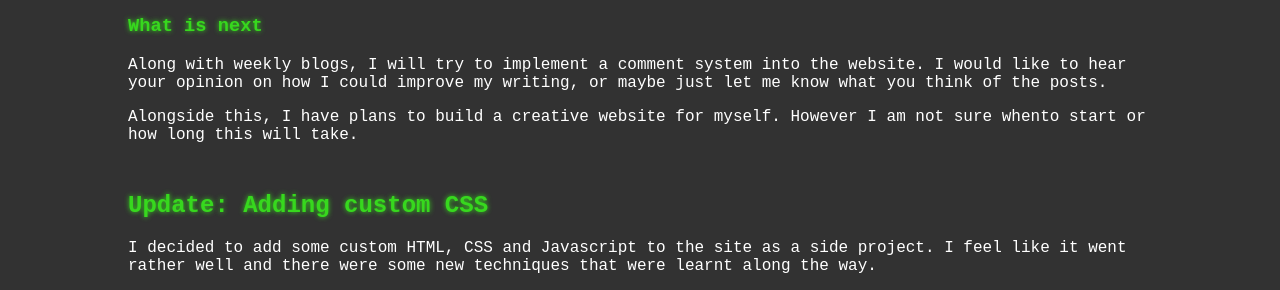
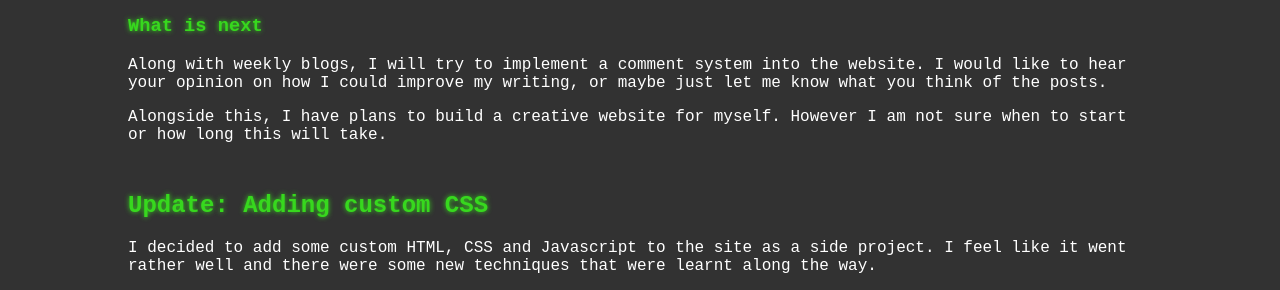
Before and after one commit to IRFrench/WhatIsWrongWithMyComputer.co.uk, a Jekyll site: the page built from _posts/2022-05-20-What-is-wrong-with-my-computer?.md, in a window 1280 px wide and 900 px high, scrolled down 1007 px. Shown: the part 152-442 px from the top of the window. Built offline with Jekyll 4.4.1, drawn with Linux system fonts in a browser that asks for light colours.

Commit message:
bigfixes

```diff
--- a/_posts/2022-05-20-What-is-wrong-with-my-computer?.md
+++ b/_posts/2022-05-20-What-is-wrong-with-my-computer?.md
@@ -41,7 +41,7 @@ I wanted to layout this blog as a showcase for my website. Showing how it was ma
 
 Along with weekly blogs, I will try to implement a comment system into the website. I would like to hear your opinion on how I could improve my writing, or maybe just let me know what you think of the posts.
 
-Alongside this, I have plans to build a creative website for myself. However I am not sure whento start or how long this will take.
+Alongside this, I have plans to build a creative website for myself. However I am not sure when to start or how long this will take.
 
 ## Update: Adding custom CSS
 
```
Also changed, not shown: 1 other file.
